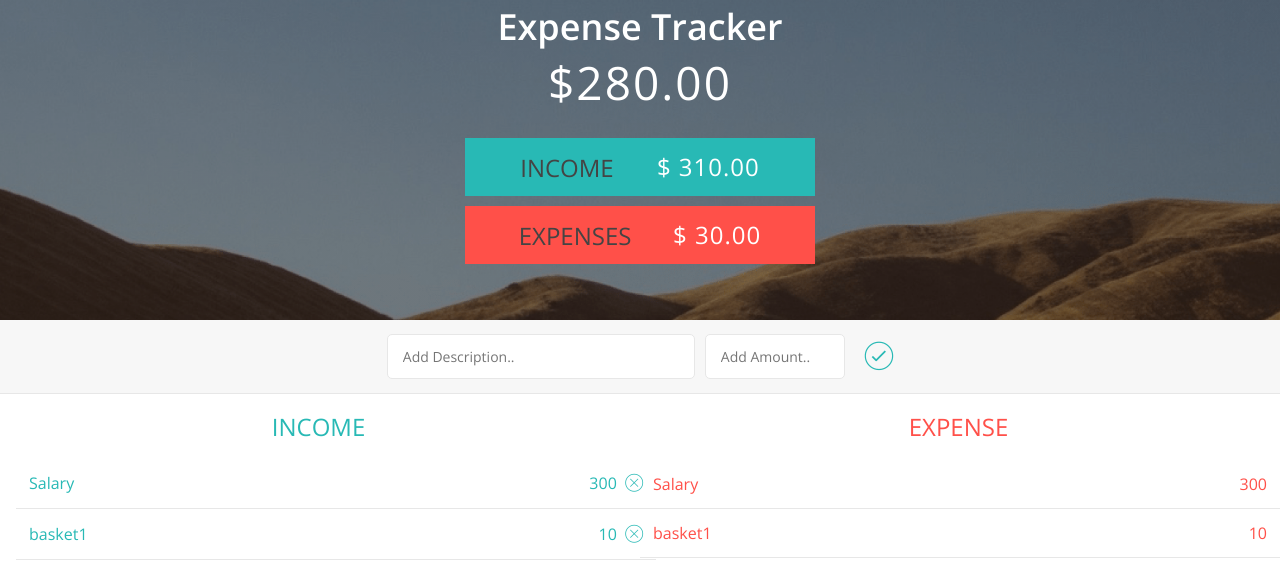
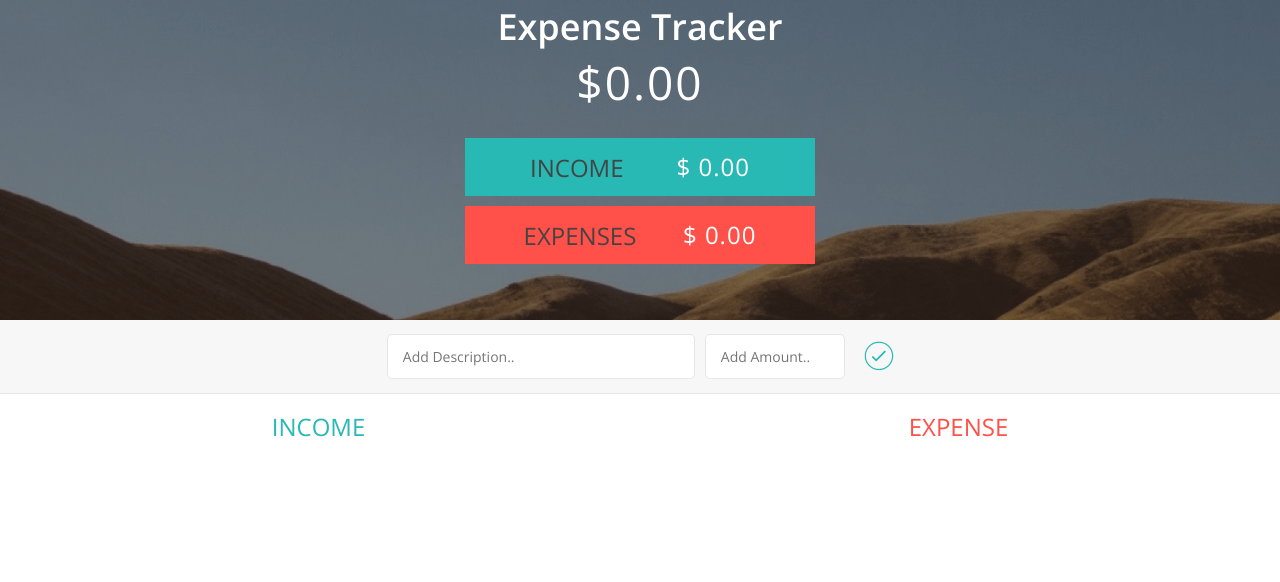
Before and after one commit to shoaibmasood/Project-1-bootcamp2020-Expense-Tracker-Reactapp, a React (Create React App) app: page / in a window 1280 px wide. Shown: the top 582 px of the page. Built offline with nearby package versions, Linux system fonts and the light colour scheme.

Commit message:
added deleteExpense action in expenseList component

```diff
--- a/src/components/ItemList/ExpenseList/ExpenseList.jsx
+++ b/src/components/ItemList/ExpenseList/ExpenseList.jsx
@@ -1,14 +1,30 @@
-import React from 'react'
-import styles from './ExpenseList.module.css'
-const ExpenseList = ({ transaction: { text, amount } }) => {
+import React, { useContext } from 'react';
+import styles from './ExpenseList.module.css';
+import { GlobalContext } from '../../../context/GlobalState';
+
+const ExpenseList = ({ transaction: { text, amount, id } }) => {
+  const { deleteExpense } = useContext(GlobalContext);
+
   return (
     <>
-      {amount > 0 && <ul className={styles.container}>
-        <li>{text}</li>
-        <li>{amount}</li>
-      </ul>}
+      {amount < 0 && (
+        <ul className={styles.container}>
+          <li>{text}</li>
+          <div className="flexer">
+            <li>{amount}&nbsp;&nbsp;</li>
+            <li>
+              <button
+                onClick={() => deleteExpense(id)}
+                className={styles.item__delete__btn}
+              >
+                <i class="ion-ios-close-outline" />
+              </button>
+            </li>
+          </div>
+        </ul>
+      )}
     </>
-  )
-}
+  );
+};
 
-export default ExpenseList
+export default ExpenseList;
--- a/src/components/ItemList/ExpenseList/ExpenseList.module.css
+++ b/src/components/ItemList/ExpenseList/ExpenseList.module.css
@@ -3,9 +3,27 @@
   justify-content: space-between;
   align-items: center;
   list-style: none;
-  width: 100%;
+  width: 90%;
   padding: 13px;
   border-bottom: 1px solid #e7e7e7;
   color: #ff5049;
-  /* margin-left: 4em; */
+  margin-right: 1em;
 }
+
+.item__delete__btn {
+  font-size: 22px;
+  background: none;
+  border: none;
+  cursor: pointer;
+  display: inline-block;
+  vertical-align: middle;
+  color: #ff5049;
+  line-height: 1;
+}
+
+.item__delete__btn:focus {
+  outline: none;
+}
+.item__delete__btn:active {
+  transform: translateY(2px);
+}
--- a/src/components/ItemList/IncomeList/IncomeList.module.css
+++ b/src/components/ItemList/IncomeList/IncomeList.module.css
@@ -3,7 +3,7 @@
   justify-content: space-between;
   align-items: center;
   list-style: none;
-  width: 100%;
+  width: 90%;
   padding: 13px;
   border-bottom: 1px solid #e7e7e7;
   color: #28b9b5;
@@ -27,7 +27,3 @@
 .item__delete__btn:active {
   transform: translateY(2px);
 }
-
-li:hover .item__delete--btn {
-  display: block;
-}
--- a/src/context/AppReducer.js
+++ b/src/context/AppReducer.js
@@ -1,6 +1,13 @@
 export default (state, action) => {
   switch (action.type) {
     case 'DELETE_INCOME':
+      return {
+        ...state,
+        transactions: state.transactions.filter(
+          (transaction) => transaction.id !== action.payload
+        ),
+      };
+    case 'DELETE_EXPENSE':
       return {
         ...state,
         transactions: state.transactions.filter(
--- a/src/context/GlobalState.js
+++ b/src/context/GlobalState.js
@@ -4,12 +4,7 @@ import AppReducer from './AppReducer';
 // Initial State
 
 const initialState = {
-  transactions: [
-    { id: 1, text: 'Flower', amount: -20 },
-    { id: 2, text: 'Salary', amount: 300 },
-    { id: 3, text: 'basket', amount: -10 },
-    { id: 4, text: 'basket1', amount: 10 },
-  ],
+  transactions: [],
 };
 
 //Create Context
@@ -47,6 +42,7 @@ export const GlobalProvider = ({ children }) => {
       value={{
         transactions: state.transactions,
         deleteIncome,
+        deleteExpense,
         addTransaction,
       }}
     >
```
